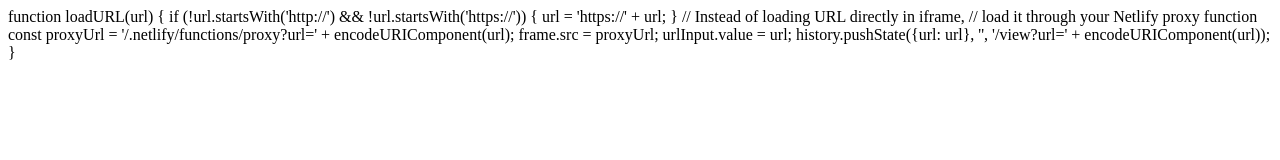
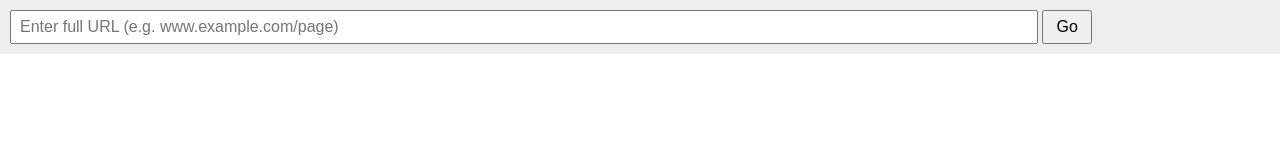
Before and after one commit to abhii2003/googleiwant, a website: page public/index.html in a window 1280 px wide. Drawn offline with Linux system fonts and the light colour scheme.

Commit message:
Update index.html

```diff
--- a/public/index.html
+++ b/public/index.html
@@ -1,13 +1,77 @@
-function loadURL(url) {
-  if (!url.startsWith('http://') && !url.startsWith('https://')) {
-    url = 'https://' + url;
+<!DOCTYPE html>
+<html lang="en">
+<head>
+<meta charset="UTF-8" />
+<meta name="viewport" content="width=device-width, initial-scale=1" />
+<title>Simple URL Loader</title>
+<style>
+  body, html {
+    margin: 0; padding: 0; height: 100%;
+    font-family: Arial, sans-serif;
   }
-  // Instead of loading URL directly in iframe,
-  // load it through your Netlify proxy function
-  const proxyUrl = '/.netlify/functions/proxy?url=' + encodeURIComponent(url);
+  #navbar {
+    padding: 10px;
+    background: #eee;
+  }
+  #urlInput {
+    width: 80%;
+    font-size: 16px;
+    padding: 6px 8px;
+  }
+  #goBtn {
+    font-size: 16px;
+    padding: 6px 12px;
+  }
+  #content {
+    height: calc(100vh - 50px);
+  }
+  iframe {
+    width: 100%;
+    height: 100%;
+    border: none;
+  }
+</style>
+</head>
+<body>
 
-  frame.src = proxyUrl;
-  urlInput.value = url;
+<div id="navbar">
+  <input type="text" id="urlInput" placeholder="Enter full URL (e.g. www.example.com/page)" />
+  <button id="goBtn">Go</button>
+</div>
 
-  history.pushState({url: url}, '', '/view?url=' + encodeURIComponent(url));
-}
+<div id="content">
+  <iframe id="frame" src=""></iframe>
+</div>
+
+<script>
+  const urlInput = document.getElementById('urlInput');
+  const goBtn = document.getElementById('goBtn');
+  const frame = document.getElementById('frame');
+
+  function loadURL(url) {
+    url = url.trim();
+    if (!url) return;
+
+    // Add https:// if missing
+    if (!url.startsWith('http://') && !url.startsWith('https://')) {
+      url = 'https://' + url;
+    }
+
+    // Build proxy function URL to load in iframe
+    const proxyUrl = '/.netlify/functions/proxy?url=' + encodeURIComponent(url);
+    frame.src = proxyUrl;
+  }
+
+  goBtn.addEventListener('click', () => {
+    loadURL(urlInput.value);
+  });
+
+  urlInput.addEventListener('keydown', (e) => {
+    if (e.key === 'Enter') {
+      loadURL(urlInput.value);
+    }
+  });
+</script>
+
+</body>
+</html>
```
